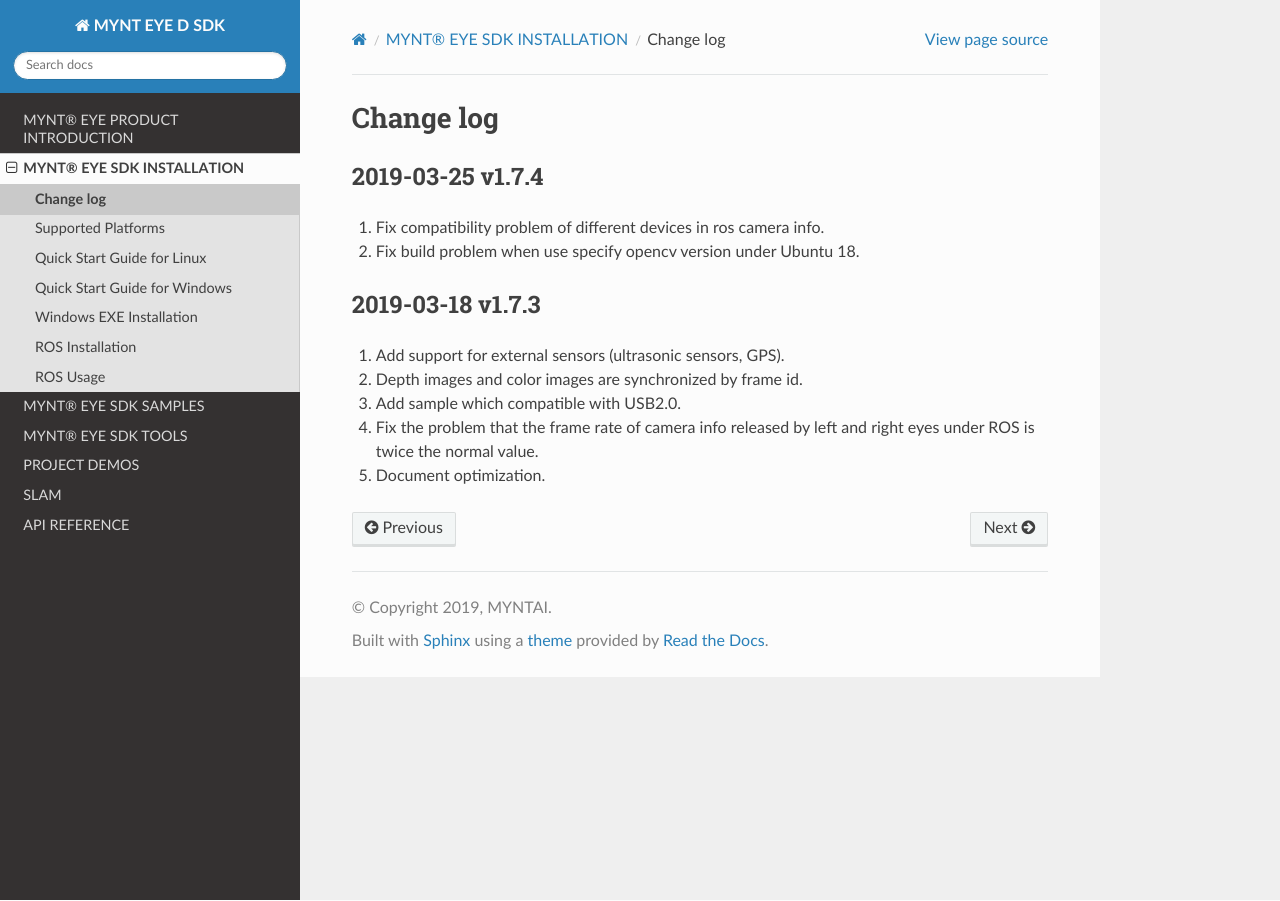
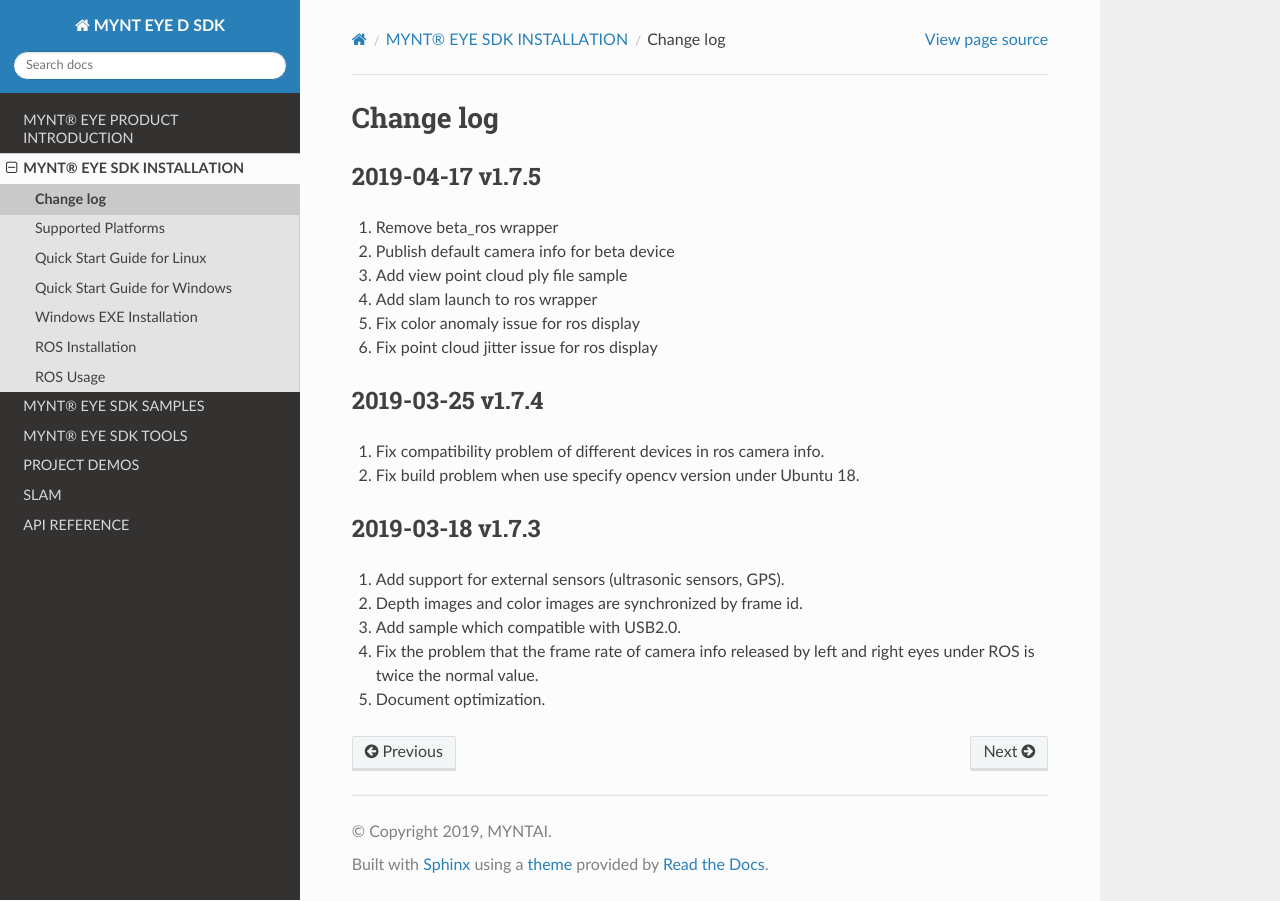
Before and after one commit to slightech/MYNT-EYE-D-SDK, a Sphinx documentation site: the page built from docs/installation/change_log.rst, in a window 1280 px wide. Built offline with Sphinx 7.4.7 and the Read the Docs theme 2.0.0, drawn with Linux system fonts in a browser that asks for light colours.

Commit message:
docs(*):update change log

```diff
--- a/docs/installation/change_log.rst
+++ b/docs/installation/change_log.rst
@@ -2,6 +2,21 @@
 
 Change log
 ============
+
+2019-04-17 v1.7.5
+-------------------
+
+1. Remove beta_ros wrapper
+
+2. Publish default camera info for beta device
+
+3. Add view point cloud ply file sample
+
+4. Add slam launch to ros wrapper
+
+5. Fix color anomaly issue for ros display
+
+6. Fix point cloud jitter issue for ros display
 
 
 2019-03-25 v1.7.4
--- a/docs/installation/ros/ros_usage.rst
+++ b/docs/installation/ros/ros_usage.rst
@@ -74,7 +74,8 @@
         └─package.xml
 
 In ``mynteye.launch`` ,you can configure ``topics`` and ``frame_ids``
-,decide which data to enable, and set the control options. Please set
+,decide which data to enable, and set the control options.Please refer
+ to :ref:`support_resolutions` to set frame rate and resolution. Please set
 ``gravity`` to the local gravity acceleration.
 
 .. code-block:: c++
```
